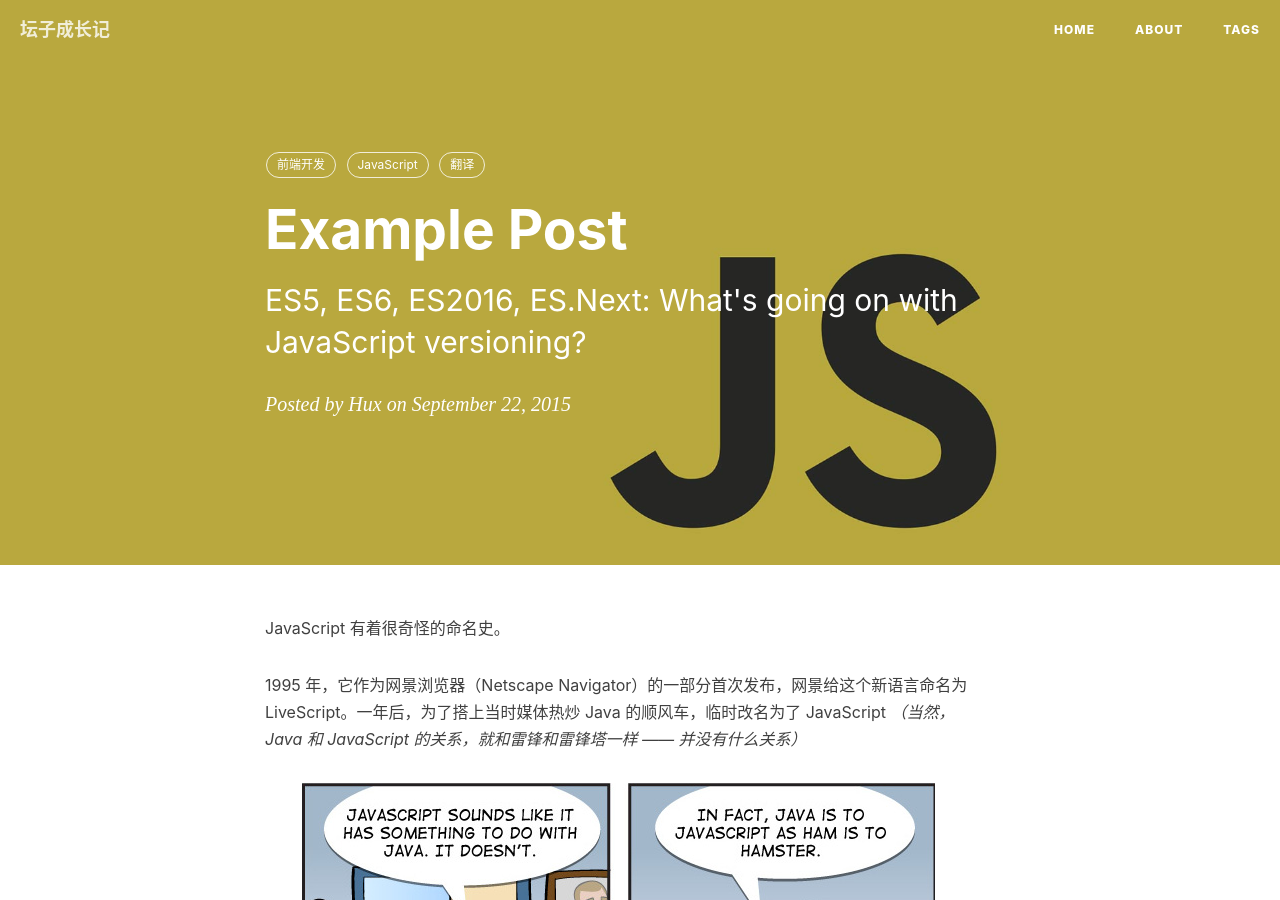
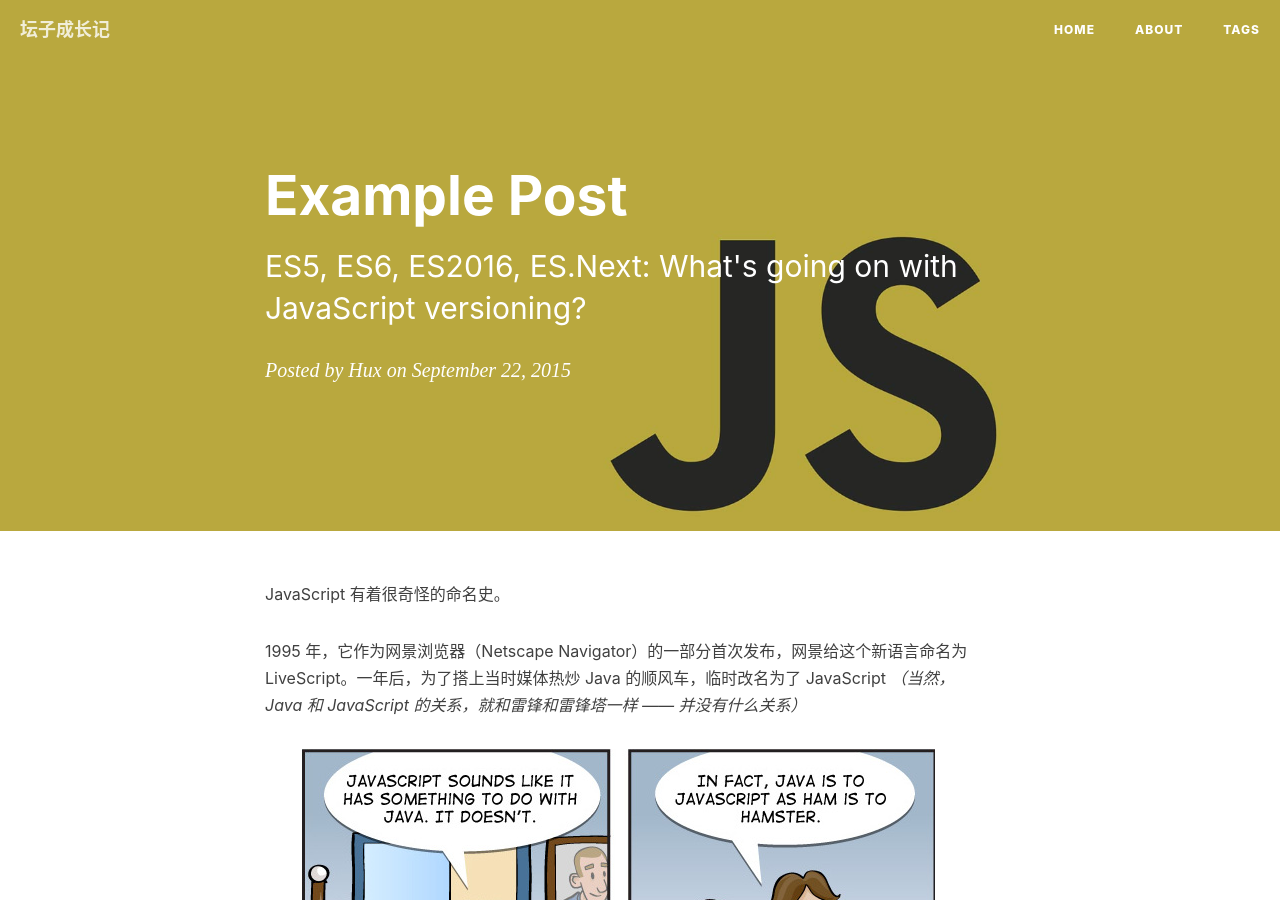
Before and after one commit to tanliu/tanliu.github.io, a Jekyll site: the page built from _posts/2015-09-22-js-version.markdown, in a window 1280 px wide and 900 px high. Built offline with Jekyll 4.4.1, drawn with Linux system fonts in a browser that asks for light colours; nearby versions of some CDN libraries; comment, search, counter and statistics services are not loaded.

Commit message:
修改标签

```diff
--- a/_posts/2014-01-29-hello-2015.markdown
+++ b/_posts/2014-01-29-hello-2015.markdown
@@ -5,8 +5,6 @@ subtitle:   " \"Hello World, Hello Blog\""
 date:       2015-01-29 12:00:00
 author:     "Hux"
 header-img: "img/post-bg-2015.jpg"
-tags:
-    - 生活
 ---
 
 > “Yeah It's on. ”
--- a/_posts/2015-04-14-unix-linux-note.markdown
+++ b/_posts/2015-04-14-unix-linux-note.markdown
@@ -5,10 +5,7 @@ subtitle:   "不适合人类阅读，非常水的自我笔记"
 date:       2015-04-14
 author:     "Hux"
 header-img: "img/post-bg-unix-linux.jpg"
-tags:
-    - OS
-    - Unix
-    - Linux
+
 ---
 
 > This document is not completed and will be updated anytime.
--- a/_posts/2015-05-25-js-module-loader.markdown
+++ b/_posts/2015-05-25-js-module-loader.markdown
@@ -5,9 +5,7 @@ subtitle:   "CommonJS，RequireJS，SeaJS 归纳笔记"
 date:       2015-05-25
 author:     "Hux"
 header-img: "img/post-bg-js-module.jpg"
-tags:
-    - 前端开发
-    - JavaScript
+
 ---
 
 
--- a/_posts/2015-07-09-js-module-7day.markdown
+++ b/_posts/2015-07-09-js-module-7day.markdown
@@ -6,9 +6,7 @@ iframe:     "http://huangxuan.me/js-module-7day/"
 date:       2015-07-09
 author:     "Hux"
 header-img: "img/post-bg-js-version.jpg"
-tags:
-    - 前端开发
-    - JavaScript
+
 ---
 
 
--- a/_posts/2015-09-22-js-version.markdown
+++ b/_posts/2015-09-22-js-version.markdown
@@ -5,10 +5,7 @@ subtitle:   "ES5, ES6, ES2016, ES.Next: What's going on with JavaScript versioni
 date:       2015-09-22
 author:     "Hux"
 header-img: "img/post-bg-js-version.jpg"
-tags:
-    - 前端开发
-    - JavaScript
-    - 翻译
+
 ---
 
 
```
